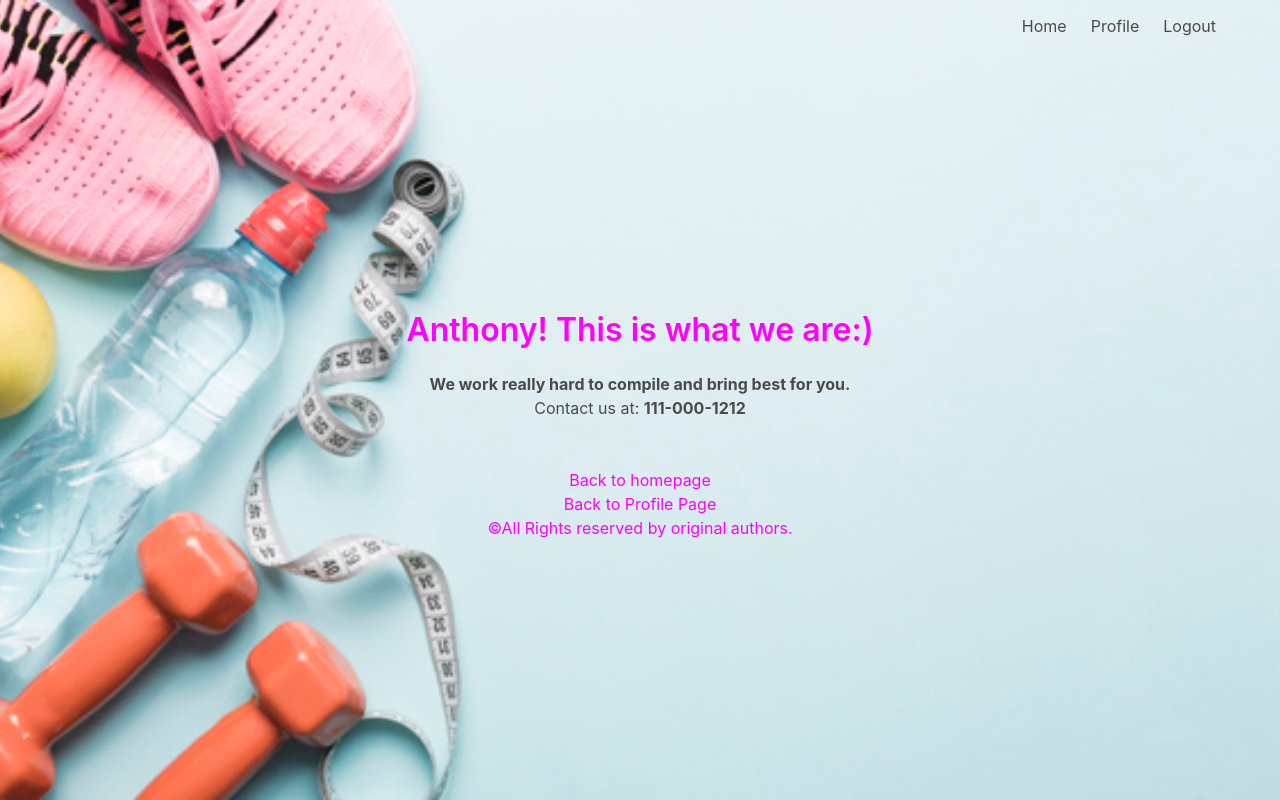
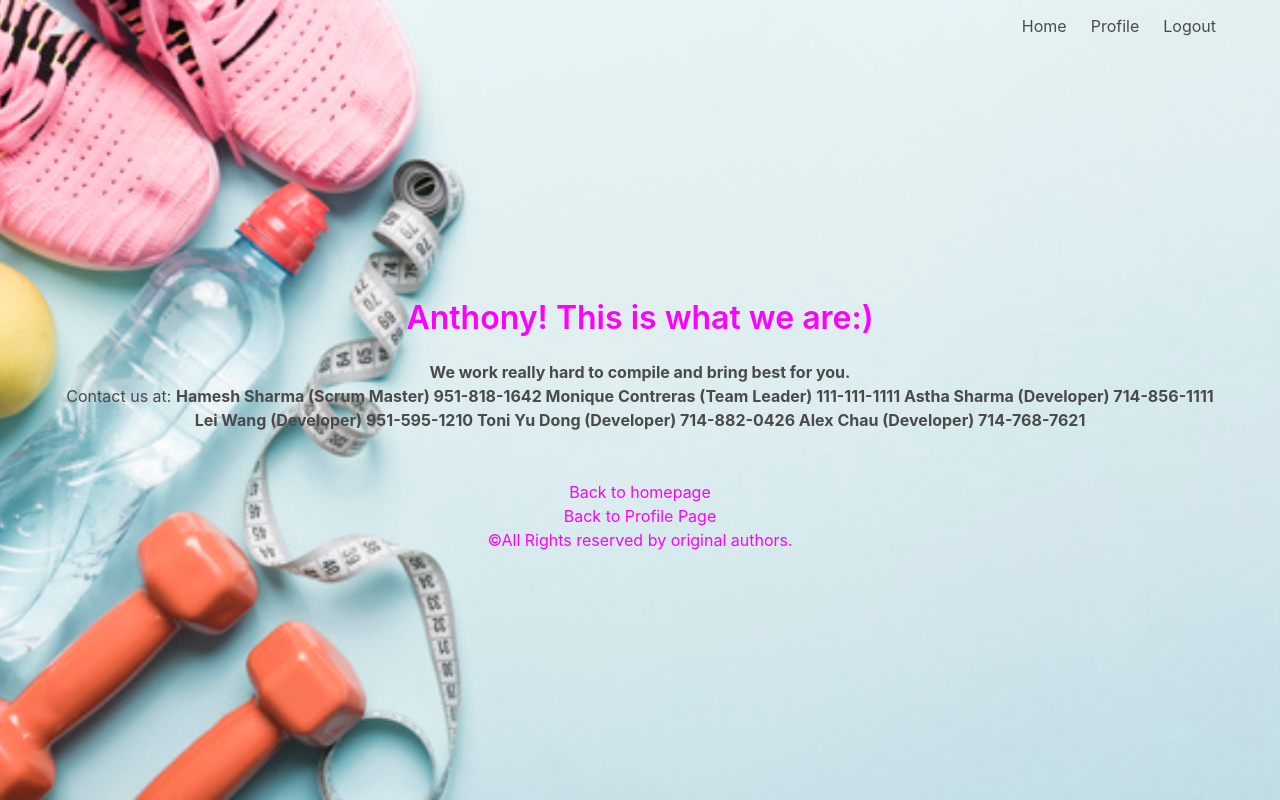
Before and after one commit to asharma16/CPSC466_Workout_App, a Flask app: page /about in a window 1280 px wide. Run offline with Flask 2, Linux system fonts and the light colour scheme; a user stored in the database is signed in.

Commit message:
Update about.html

```diff
--- a/project/templates/about.html
+++ b/project/templates/about.html
@@ -1,5 +1,3 @@
-<!-- templates/about.html -->
-
 {% extends "base.html" %}
 
 {% block content %}
@@ -10,7 +8,15 @@
 <body>
 
     <p> <strong>We work really hard to compile and bring best for you. </strong> </br> </p>
-    <p> Contact us at:  <b> 111-000-1212 </b> </p>
+    <p> Contact us at:
+      <b> Hamesh Sharma (Scrum Master)  951-818-1642 </b>
+      <b> Monique Contreras (Team Leader) 111-111-1111 </b>
+      <b> Astha Sharma (Developer) 714-856-1111 </b>
+      <b> Lei Wang (Developer) 951-595-1210 </b>
+      <b> Toni Yu Dong (Developer) 714-882-0426 </b>
+      <b> Alex Chau (Developer) 714-768-7621 </b>
+
+    </p>
 
   </body>
 
```
